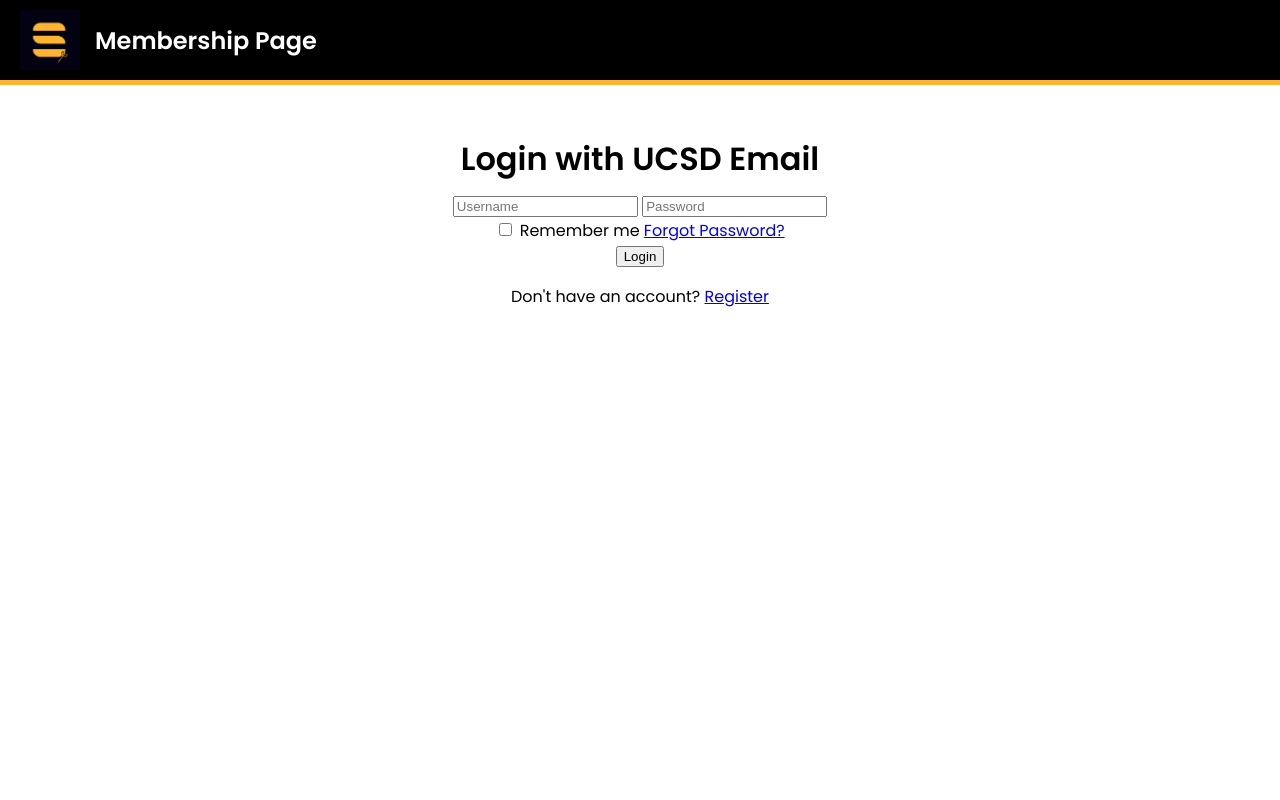
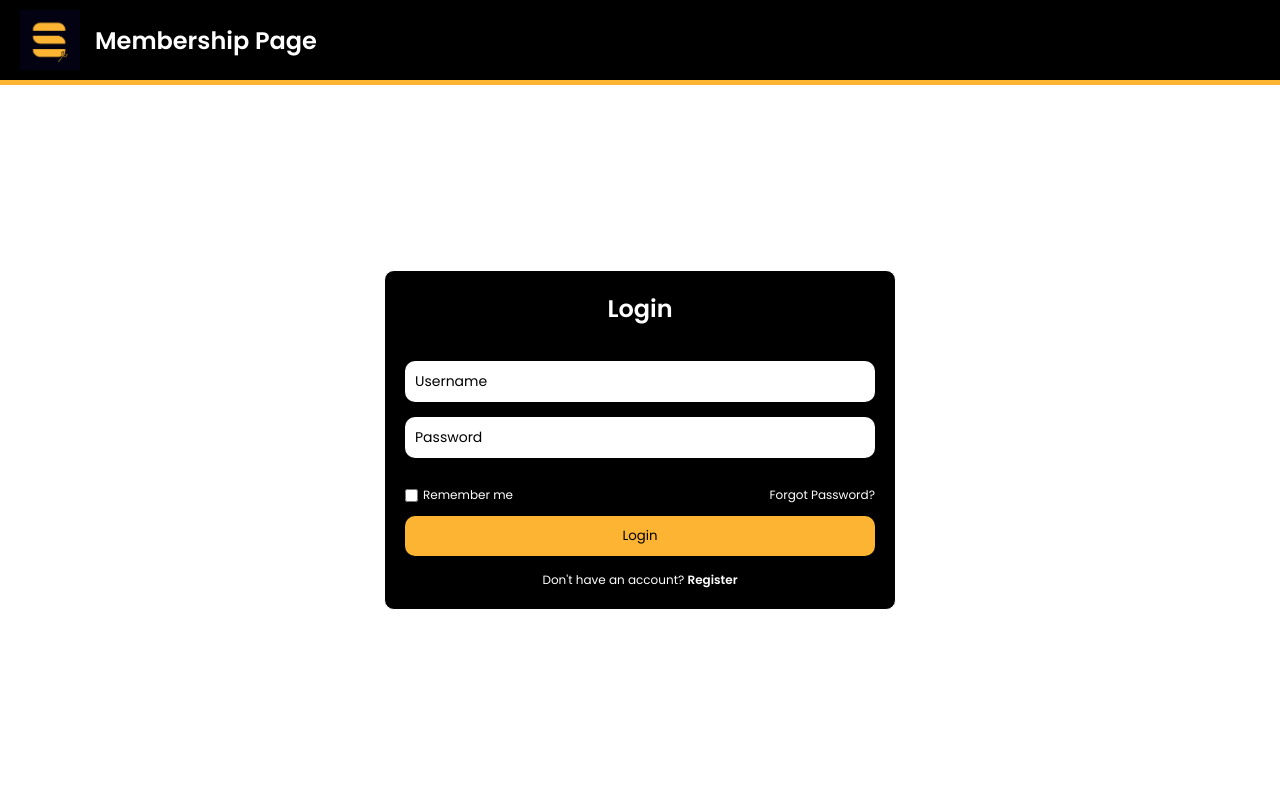
Before and after one commit to Ffranco08/color_stack_website, a Flask app: page /login in a window 1280 px wide. Run offline with Flask 3, Linux system fonts and the light colour scheme.

Commit message:
login complete

```diff
--- a/static/home.css
+++ b/static/home.css
@@ -1,3 +1,8 @@
+* {
+    font-family: 'Poppins', sans-serif;
+}
+
+
 /* Style for the nav bar */
 nav {
     text-align: center;
--- a/static/login.css
+++ b/static/login.css
@@ -1,25 +1,33 @@
-/* Body Styling */
+* {
+    margin: 0;
+    box-sizing: border-box;
+    font-family: 'Poppins', sans-serif;
+}
+
 body {
-    font-family: 'Poppins', sans-serif;
     margin: 0;
-    padding: 0;
-    box-sizing: border-box;
-    background-color: #fff;
+    height: 100vh;
+    display: flex;
+    flex-direction: column; /* Ensures vertical stacking */
 }
 
 /* Header Bar Styling */
 .header-bar {
+    position: fixed;
+    top: 0;
+    left: 0;
+    width: 100%; /* Full width of the screen */
     display: flex;
     align-items: center;
-    justify-content: start;
     background-color: #000;
     color: #fff;
     padding: 10px 20px;
     border-bottom: 5px solid #FCB432;
+    z-index: 100; /* Ensure it stays above other elements */
 }
 
 .header-bar .logo {
-    width: 60px; /* Adjust logo size as needed */
+    width: 60px;
     height: auto;
     margin-right: 15px;
 }
@@ -30,42 +38,135 @@ body {
     margin: 0;
 }
 
-/* Welcome Section Styling */
-.welcome-section {
-    text-align: center;
-    margin-top: 50px;
+/* Main Content Wrapper */
+.content-wrapper {
+    flex: 1; /* Take up remaining vertical space */
+    display: flex;
+    justify-content: center;
+    align-items: center;
+    flex-direction: column; /* Stack items vertically */
+    margin-top: 80px; /* Account for the height of the fixed header */
 }
 
-.welcome-section h2 {
-    font-size: 32px;
-    font-weight: 600;
-    margin-bottom: 10px;
+/* Glass Container Styling */
+.login-container {
+    width: 40%;
+    padding: 20px;
+    position: relative;
+    z-index: 1;
+    background: #000000;
+    border-radius: 10px;
+    border: 1px solid #fff;
+    text-align: center;
 }
 
-.welcome-section .subheading {
-    font-size: 18px;
-    color: #555;
-    margin-bottom: 30px;
+.login-box h2 {
+    color: #fff;
+    margin-bottom: 20px;
 }
 
-/* Google Sign-In Box Styling */
-.google-signin-box {
-    display: inline-block;
-    background-color: #f5f5f5;
-    padding: 20px;
-    border-radius: 8px;
+form {
+    display: flex;
+    flex-direction: column;
 }
 
-.google-signin-btn {
-    background-color: #4285F4; /* Google Blue */
-    color: white;
+input {
+    padding: 10px;
+    margin-top: 15px;
     border: none;
-    padding: 12px 20px;
-    border-radius: 25px;
-    font-size: 16px;
-    cursor: pointer;
+    border-radius: 10px;
+    background: #fff;
+    color: #000;
+    font-size: 14px;
 }
 
-.google-signin-btn:hover {
-    background-color: #357AE8;
+input::placeholder {
+    color: #000;
 }
+
+input:focus {
+    outline: none;
+}
+
+.options {
+    display: flex;
+    align-items: center;
+    margin-top: 30px;
+    font-size: 12px;
+    color: #fff;
+    line-height: 1; /* Ensures consistent line height for text */
+}
+
+.options input[type="checkbox"] {
+    margin: 0 5px 0 0; /* Adjust spacing around the checkbox */
+    transform: translateY(1px); /* Fine-tune vertical alignment */
+}
+
+.options a {
+    text-decoration: none;
+    color: #fff;
+    margin-left: auto;
+}
+
+button {
+    background: #FCB432;
+    color: black;
+    padding: 10px;
+    border: none;
+    border-radius: 10px;
+    cursor: pointer;
+    margin-top: 15px;
+}
+
+button:hover {
+    background: #f5b14c;
+    color: white;
+}
+
+p {
+    font-size: 12px;
+    color: #fff;
+    margin-top: 15px;
+}
+
+#register {
+    text-decoration: none;
+    color: #fff;
+    font-weight: bold;
+}
+
+/* Responsive Adjustments */
+@media (max-width: 768px) {
+    .login-container {
+        width: 80%; /* Take up more width on smaller devices */
+    }
+
+    .header-bar h1 {
+        font-size: 20px; /* Adjust header font size for smaller screens */
+    }
+
+    input {
+        font-size: 12px; /* Adjust input text size */
+    }
+
+    button {
+        font-size: 14px; /* Adjust button text size */
+        padding: 8px; /* Reduce padding to fit smaller screens */
+    }
+}
+
+@media (max-width: 480px) {
+    .login-container {
+        width: 80%; /* Almost full width for very small devices */
+    }
+
+    input {
+        font-size: 12px;
+        padding: 8px;
+    }
+
+    button {
+        font-size: 12px;
+        padding: 7px;
+    }
+}
--- a/templates/home.html
+++ b/templates/home.html
@@ -2,10 +2,9 @@
 <html lang="en">
 <head>
     <title>UCSD ColorStack</title>
-    <!-- Link to locally stored Bootstrap CSS -->
     <link href="{{ url_for('static', filename='css/bootstrap.min.css') }}" rel="stylesheet">
-    <!-- Link to your custom CSS file -->
     <link href="{{ url_for('static', filename='home.css') }}" rel="stylesheet">
+    <link href="https://fonts.googleapis.com/css2?family=Poppins:wght@400;600&display=swap" rel="stylesheet">
 
 </head>
 <body>
@@ -20,11 +19,12 @@
                 <li class="mx-2"><a href="#" class="text-decoration-none">About</a></li>
                 <li class="mx-2"><a href="#" class="text-decoration-none">Events</a></li>
                 <li class="mx-2"><a href="#" class="text-decoration-none">Board</a></li>
+                <li class="mx-2"><a href="#" class="text-decoration-none">Leaderboard</a></li>
             </ul>
 
             <!-- Login Button -->
             <div class="login-button button-style button-hover">
-                <a href="#">Login</a>
+                <a href="/login">Login</a>
             </div>
         </div>
     </nav>
--- a/templates/login.html
+++ b/templates/login.html
@@ -14,16 +14,13 @@
         <h1>Membership Page</h1>
     </header>
 
-    <!-- Welcome Section -->
-    <div class="welcome-section d-flex align-items-center justify-content-center vh-100 mt-5">
-        <div>
-            <div class="glass-container">
-                <div class="login-box">
-                    <h2>Login with UCSD Email</h2>
+    <!-- Main Content -->
+    <div class="content-wrapper">
+        <div class="login-container">
+            <div class="login-box", style="color: #FCB432;">
+                <h2>Login</h2>
                 <form action="#" method="POST">
-
                     <input type="text" id="username" name="username" required placeholder="Username">
-
                     <input type="password" id="password" name="password" required placeholder="Password">
 
                     <div class="options">
@@ -33,12 +30,10 @@
                     </div>
 
                     <button type="submit">Login</button>
-
                     <p>Don't have an account? <a href="#" id="register">Register</a></p>
                 </form>
             </div>
         </div>
     </div>
-    </div>
 </body>
 </html>
```
Also changed, not shown: static/images/login_background.jpg (added). Lines whose indentation alone changed are shown as unchanged.
